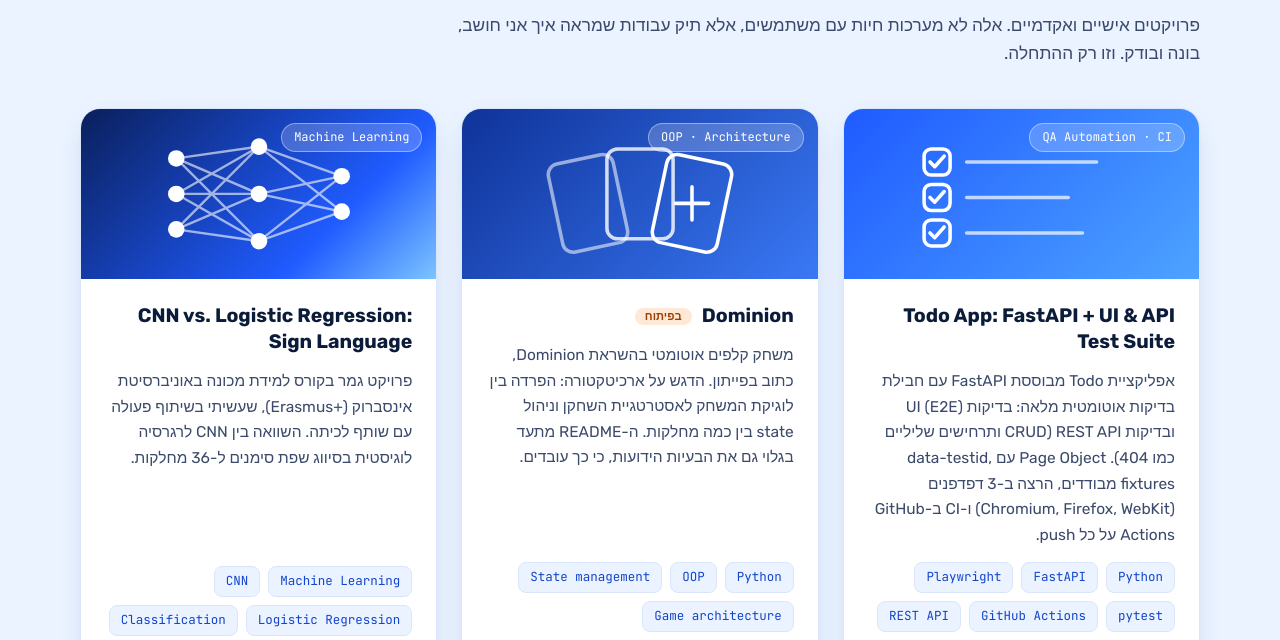
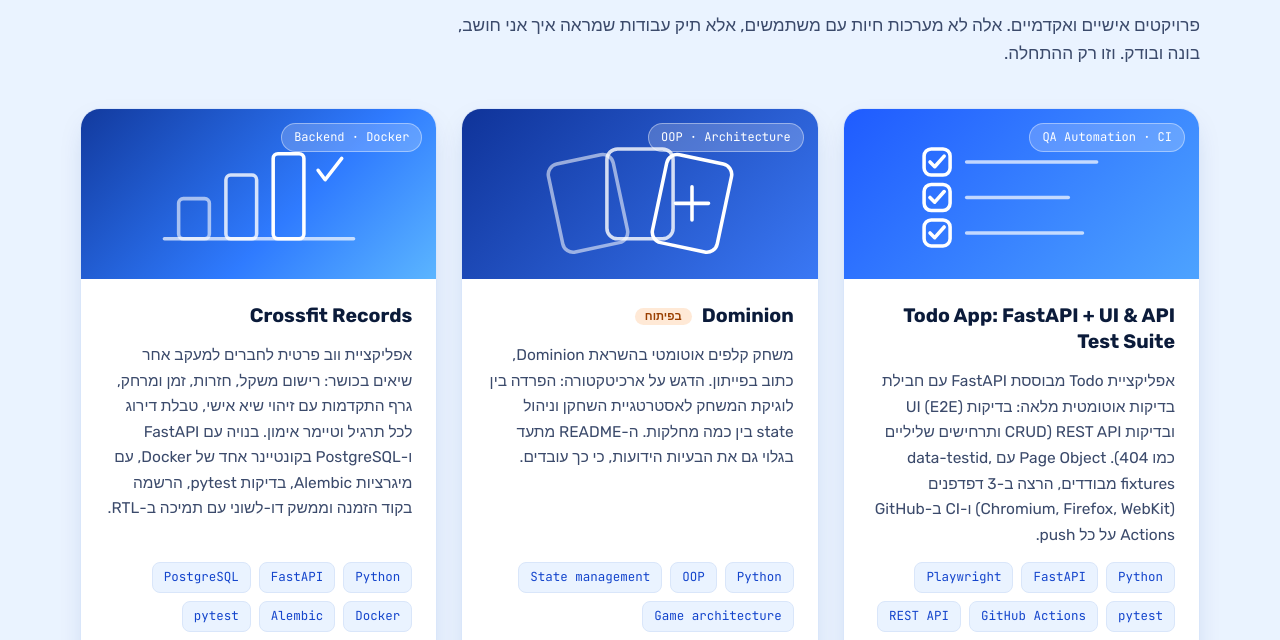
Before and after one commit to Avivlevi01/Avivlevi01.github.io, a plain HTML site: page index.html in a window 1280 px wide. Shown: the part 1830-2470 px from the top of the page. Drawn offline with Linux system fonts and the light colour scheme; animation ran at ten frames a second.

Commit message:
Add Crossfit Records project card and refresh resume PDF
Co-Authored-By: Claude Sonnet 5.5 <noreply@anthropic.com>
Claude-Session: https://claude.ai/code/session_01989U8B11TtKPWekCKyuFBj

```diff
--- a/index.html
+++ b/index.html
@@ -188,6 +188,21 @@
           <p data-i18n="p2.d">משחק קלפים אוטומטי בהשראת Dominion, כתוב בפייתון. הדגש על ארכיטקטורה: הפרדה בין לוגיקת המשחק לאסטרטגיית השחקן וניהול state בין כמה מחלקות. ה-README מתעד בגלוי גם את הבעיות הידועות, כי כך עובדים.</p>
           <ul class="tags"><li>Python</li><li>OOP</li><li>State management</li><li>Game architecture</li></ul>
           <a class="link" href="https://github.com/Avivlevi01/Dominion" target="_blank" rel="noopener"><span data-i18n="p.code">צפייה בקוד ב-GitHub</span><svg class="ic"><use href="#i-arrow"/></svg></a>
+        </div>
+      </article>
+
+      <!-- P4 -->
+      <article class="card reveal">
+        <div class="card-art a4" aria-hidden="true">
+          <svg viewBox="0 0 220 120"><g fill="none" stroke="#fff" stroke-width="3" stroke-linecap="round" stroke-linejoin="round">
+            <path d="M30 98h160" opacity=".7"/><rect x="42" y="64" width="26" height="34" rx="4" opacity=".6"/><rect x="82" y="44" width="26" height="54" rx="4" opacity=".8"/><rect x="122" y="26" width="26" height="72" rx="4"/><path d="m160 40 6 8 14-18"/></g></svg>
+          <span class="badge">Backend · Docker</span>
+        </div>
+        <div class="card-body">
+          <h3>Crossfit Records</h3>
+          <p data-i18n="p4.d">אפליקציית ווב פרטית לחברים למעקב אחר שיאים בכושר: רישום משקל, חזרות, זמן ומרחק, גרף התקדמות עם זיהוי שיא אישי, טבלת דירוג לכל תרגיל וטיימר אימון. בנויה עם <bdi>FastAPI</bdi> ו-<bdi>PostgreSQL</bdi> בקונטיינר אחד של <bdi>Docker</bdi>, עם מיגרציות <bdi>Alembic</bdi>, בדיקות <bdi>pytest</bdi>, הרשמה בקוד הזמנה וממשק דו-לשוני עם תמיכה ב-RTL.</p>
+          <ul class="tags"><li>Python</li><li>FastAPI</li><li>PostgreSQL</li><li>Docker</li><li>Alembic</li><li>pytest</li></ul>
+          <a class="link" href="https://github.com/Avivlevi01/crossfit-records" target="_blank" rel="noopener"><span data-i18n="p.code">צפייה בקוד ב-GitHub</span><svg class="ic"><use href="#i-arrow"/></svg></a>
         </div>
       </article>
 
--- a/script.js
+++ b/script.js
@@ -45,6 +45,7 @@
     'p.code': 'View code on GitHub',
     'p2.wip': 'In progress',
     'p2.d': 'An automated card game inspired by Dominion, written in Python. The focus is architecture: separating game logic from player strategy and managing state across multiple classes. The README openly documents the known issues too, because that’s how real engineering works.',
+    'p4.d': 'A private web app for friends to track fitness personal records: log weight, reps, time and distance, see a progress chart that flags new personal bests, a per-exercise leaderboard and a workout timer. Built with FastAPI and PostgreSQL in a single Docker container, with Alembic migrations, pytest tests, invite-code registration and a bilingual UI with RTL support.',
     'p3.d': 'Final project for a machine learning course at the University of Innsbruck (Erasmus+), built together with a classmate. A comparison of a CNN and logistic regression for classifying sign language into 36 classes.',
     'p3.priv': 'Code is private for academic integrity',
     'more.t': 'More from my notebook',
--- a/styles.css
+++ b/styles.css
@@ -173,6 +173,7 @@ h2 { font-size: clamp(2rem, 4.6vw, 3.1rem); line-height: 1.15; font-weight: 800;
 .a1 { background: linear-gradient(135deg, #1F5BFF, #4DA3FF); }
 .a2 { background: linear-gradient(135deg, #0F3399, #3A78F5); }
 .a3 { background: linear-gradient(135deg, #0A1F5C, #1F5BFF 70%, #7CC4FF); }
+.a4 { background: linear-gradient(135deg, #123A9E, #2F7BFF 60%, #5BB5FF); }
 .badge { position: absolute; inset-block-start: 14px; inset-inline-start: 14px; font-family: var(--mono); font-size: 12px; padding: 4px 12px; border-radius: 999px; background: rgba(255, 255, 255, .2); border: 1px solid rgba(255, 255, 255, .4); color: #fff; }
 .card-body { padding: 24px; display: flex; flex-direction: column; gap: 14px; flex: 1; }
 .card h3 { font-size: 1.22rem; line-height: 1.35; font-weight: 700; }
```
Also changed, not shown: 1 other file.
